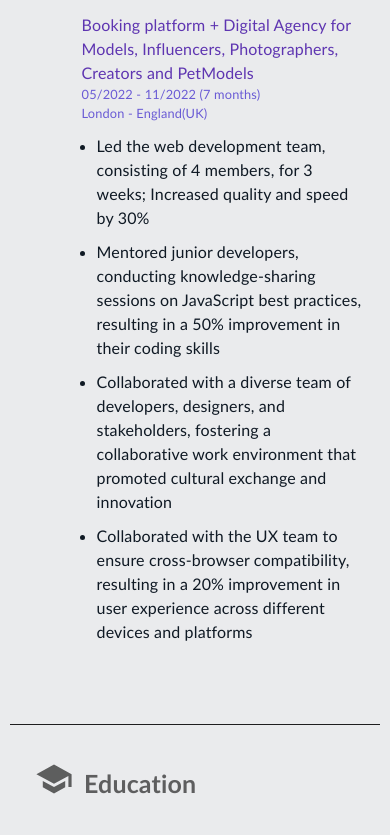
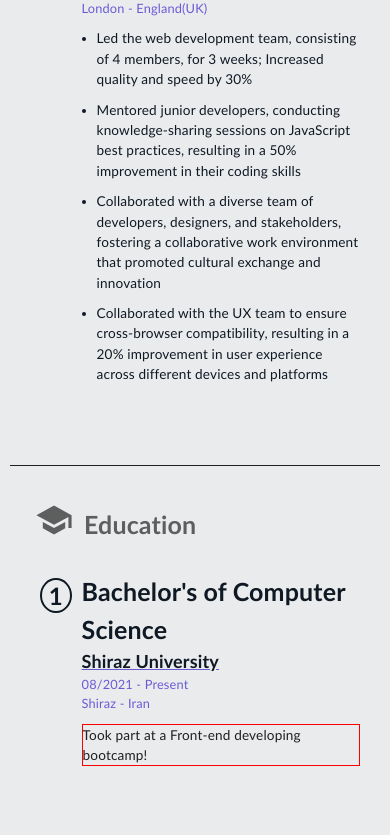
Before and after one commit to sina-olfati/sina-olfati-site, a React (Create React App) app: page /sina-olfati-site/resume in a window 390 px wide. Shown: the part 3144-3979 px from the top of the page. Built offline with nearby package versions, Linux system fonts and the light colour scheme; a web font is replaced by a local one.

Commit message:
Resume: work: improved texts size

```diff
--- a/src/components/resume/Work.css
+++ b/src/components/resume/Work.css
@@ -79,7 +79,7 @@
 
 .work-work-one h2 {
     color: var(--mui-palette-info-main);
-    font-size: 2rem;
+    font-size: 30px;
     margin: 0;
     font-weight: 600;
 
@@ -91,7 +91,7 @@
 
 .work-work-one h3 {
     color: var(--mui-palette-info-main);
-    font-size: 1.5rem;
+    font-size: 23px;
     margin: 0;
     transition: 0.2s;
     text-decoration: underline var(--mui-palette-primary-main);
@@ -105,6 +105,7 @@
     /* color: rgb(49, 49, 49); */
     color: var(--mui-palette-primary-dark);
     font-size: 1rem;
+    /* font-size:15px; */
     font-weight: 400;
     margin: 10px 0 0 0;
 }
@@ -130,13 +131,14 @@
 
 .work-work-one li {
     color: var(--mui-palette-info-main);
-    font-size: 1.1rem;
+    font-size: 1rem;
     font-weight: 400;
     margin-top: 10px;
 }
 
 .work-work-one p {
-    font-size: 1.1rem;
+    border: solid 1px red;
+    font-size: 1rem;
     font-weight: 400;
     margin-top: 10px;
 }
@@ -177,20 +179,20 @@
         font-size: 35px;
     }
     .work-work-one h2 {
-        font-size: 1.5rem;
+        font-size: 25px;
         margin: 0 0 0px 0;
     }
     .work-work-one h3 {
-        font-size: 1.1rem;
+        font-size: 18px;
     }
     .work-work-one h6 {
         font-size: 0.8rem;
     }
     .work-work-one li {
-        font-size: 1rem;
+        font-size: 0.85rem;
     }
     .work-work-one p {
-        font-size: 1rem;
+        font-size: 0.85rem;
     }
     .work-work-one ul:lang(en) {
         left: 15px;
```
